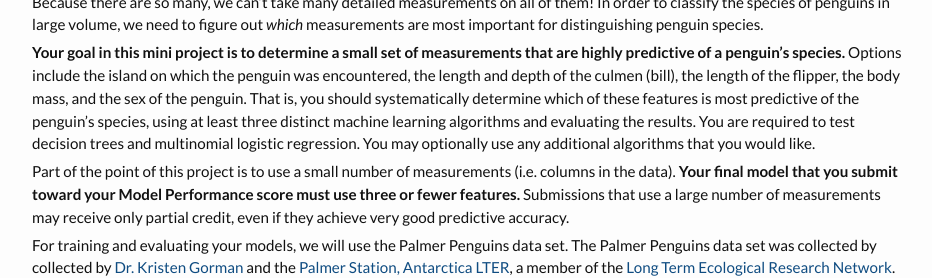
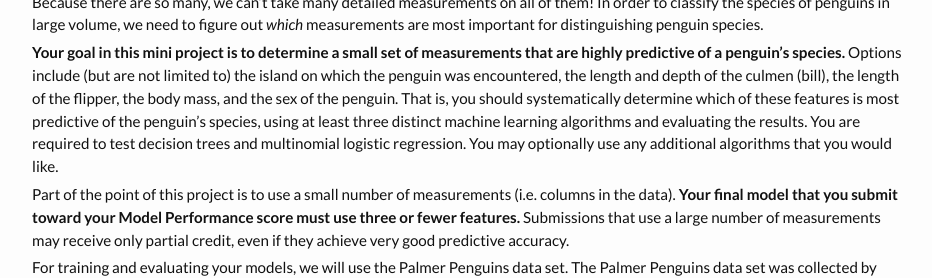
Before and after one commit to PhilChodrow/PIC16A, a Jekyll site: the page built from project.md, in a window 1280 px wide and 900 px high, scrolled down 2245 px, cut to the strip 217-495 px from the top of the window. Shown: the whole strip, without its empty margins (183-1115 px from the left). Built offline with Jekyll 4.4.1, drawn with Linux system fonts in a browser that asks for light colours; nearby versions of some CDN libraries.

Commit message:
Update project.md

```diff
--- a/project.md
+++ b/project.md
@@ -53,7 +53,7 @@
 </figure>
 Because there are so many, we can't take many detailed measurements on all of them! In order to classify the species of penguins in large volume, we need to figure out *which* measurements are most important for distinguishing penguin species.
 
-**Your goal in this mini project is to determine a small set of measurements that are highly predictive of a penguin's species.** Options include the island on which the penguin was encountered, the length and depth of the culmen (bill), the length of the flipper, the body mass, and the sex of the penguin. That is, you should systematically determine which of these features is most predictive of the penguin's species, using at least three distinct machine learning algorithms and evaluating the results. You are required to test decision trees and multinomial logistic regression. You may optionally use any additional algorithms that you would like.
+**Your goal in this mini project is to determine a small set of measurements that are highly predictive of a penguin's species.** Options include (but are not limited to) the island on which the penguin was encountered, the length and depth of the culmen (bill), the length of the flipper, the body mass, and the sex of the penguin. That is, you should systematically determine which of these features is most predictive of the penguin's species, using at least three distinct machine learning algorithms and evaluating the results. You are required to test decision trees and multinomial logistic regression. You may optionally use any additional algorithms that you would like.
 
 Part of the point of this project is to use a small number of measurements (i.e. columns in the data). **Your final model that you submit toward your Model Performance score must use three or fewer features.** Submissions that use a large number of measurements may receive only partial credit, even if they achieve very good predictive accuracy.
 
```
